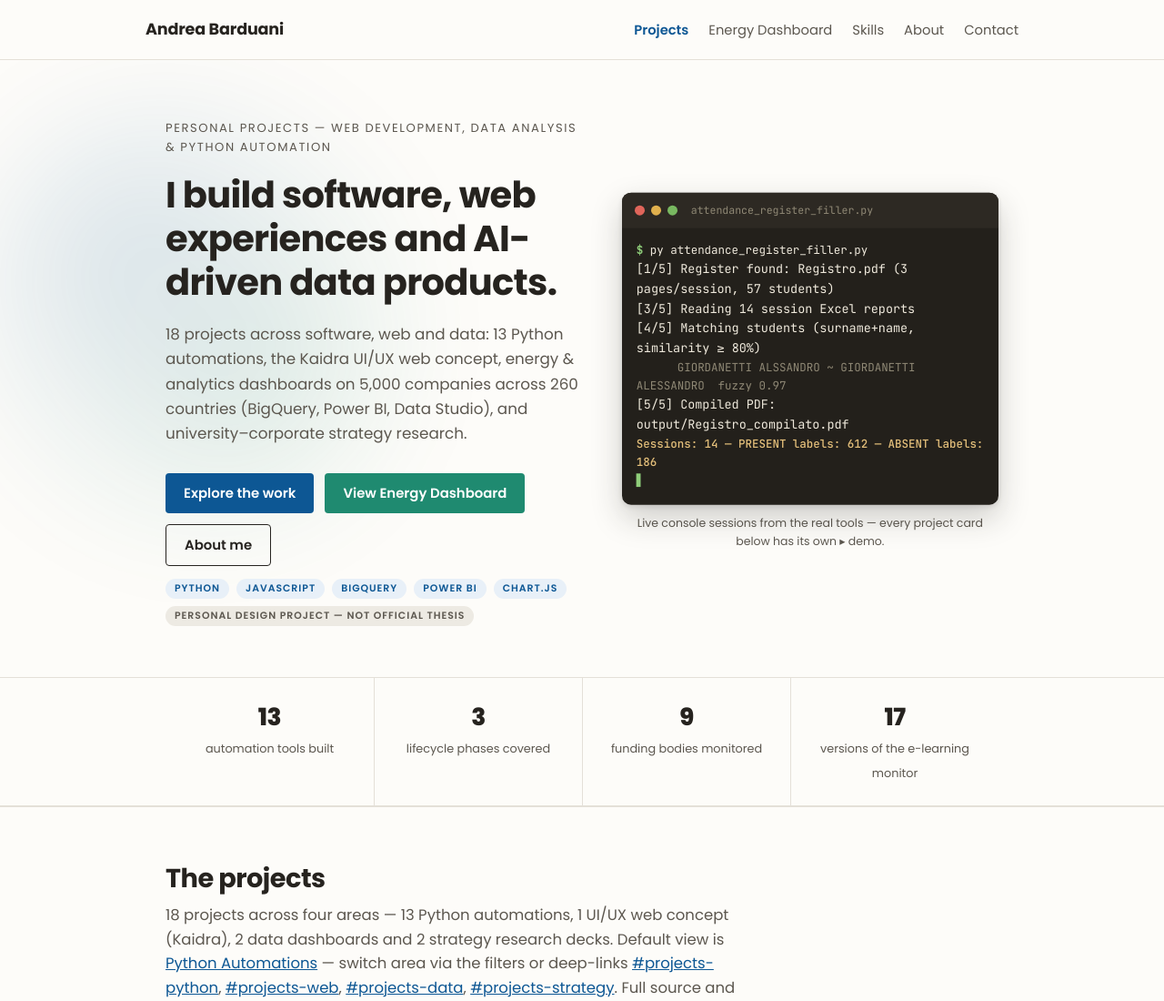
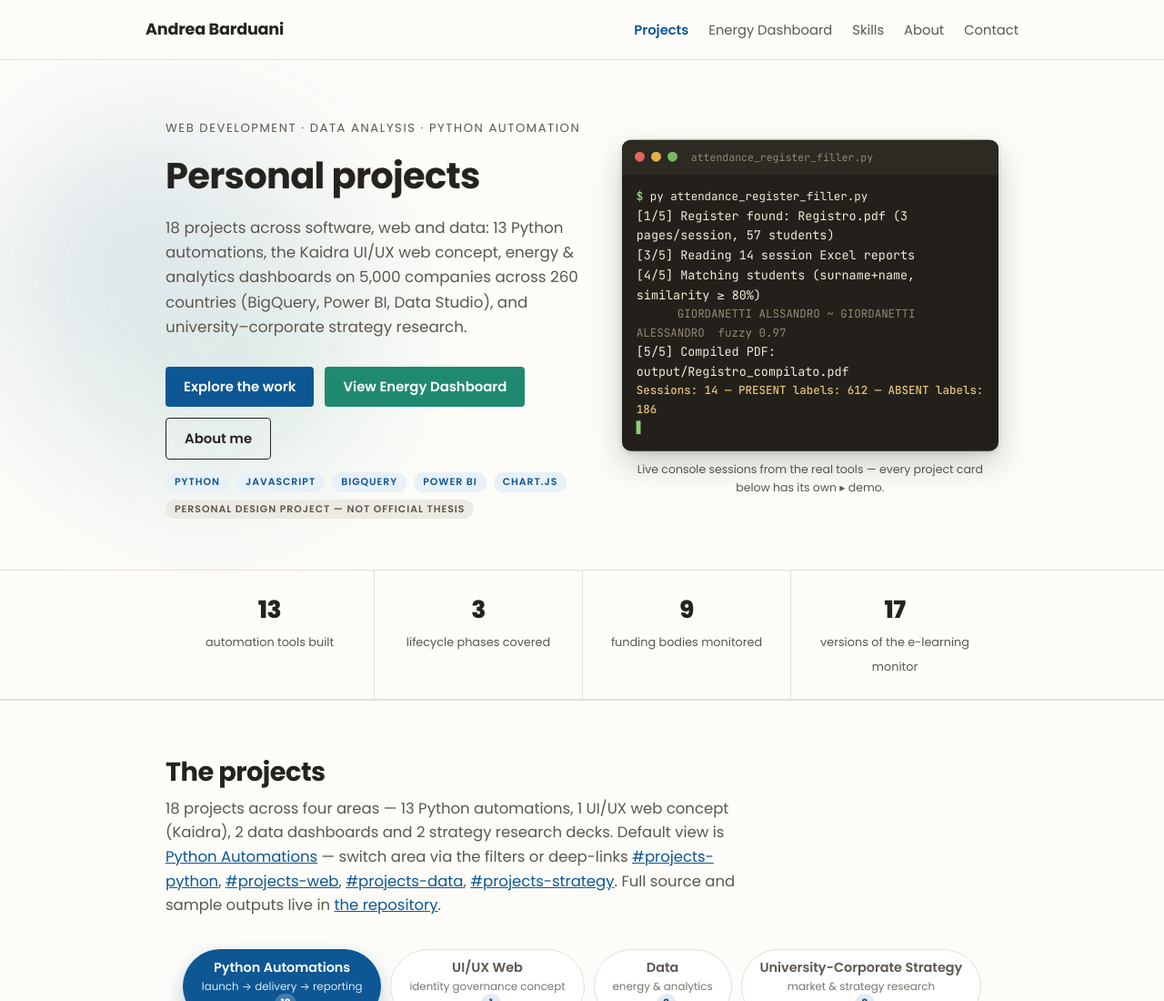
Before and after one commit to andreabarduani-ui/Portfolio, a plain HTML site: page index.html in a window 1280 px wide. Shown: the top 1100 px of the page at 91% size. Drawn offline with nearby package versions, Linux system fonts and the light colour scheme.

Commit message:
H1 Personal projects, sober kicker

```diff
--- a/index.html
+++ b/index.html
@@ -385,13 +385,9 @@
   <div class="hero-blob" aria-hidden="true"></div>
   <div class="wrap hero-grid">
     <div>
-      <p class="kicker hero-enter">Personal projects — web development, data analysis & Python automation</p>
-      <!-- H1 variants considered:
-        A (active): "I build software, web experiences and AI-driven data products."
-        B: "I turn data and processes into software, web experiences and analytics."
-        C: "Software, web and data products — designed, built and shipped."
-        Active = A: strongest single line for recruiters, covers all three pillars. -->
-      <h1 class="hero-enter d1">I build software, web experiences and AI-driven data products.</h1>
+      <p class="kicker hero-enter">web development · data analysis · Python automation</p>
+      <!-- H1: "Personal projects" — kicker shortened to avoid duplication. -->
+      <h1 class="hero-enter d1">Personal projects</h1>
       <p class="lead hero-enter d2">
         18 projects across software, web and data: 13 Python automations,
         the Kaidra UI/UX web concept, energy &amp; analytics dashboards on
```
